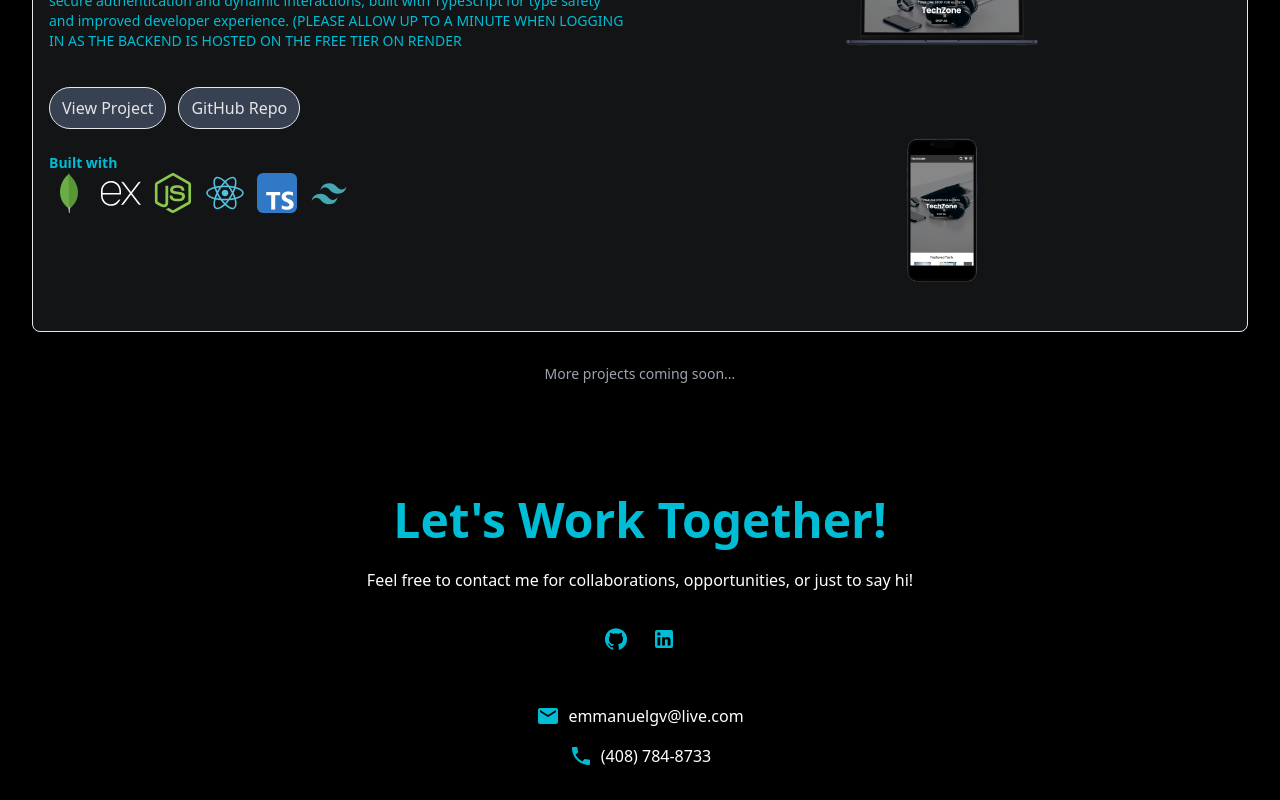
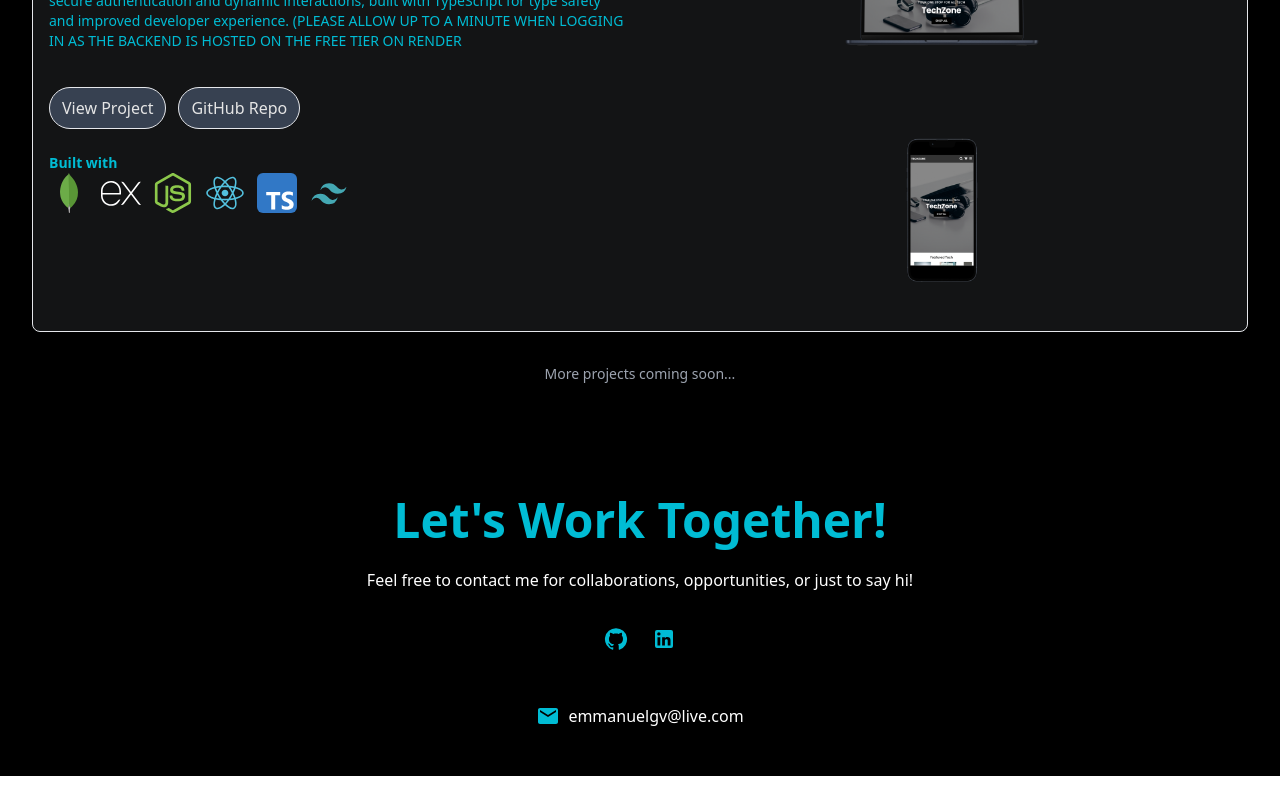
Before and after one commit to emmanuelgv408/Portfolio, a React (Vite) app: page / in a window 1280 px wide. Shown: the part 2552-3352 px from the top of the page. After the commit the page ends 3328 px from the top, so only its background shows below. Built offline with nearby package versions, Linux system fonts and the light colour scheme.

Commit message:
removed info

```diff
--- a/src/components/Contact.jsx
+++ b/src/components/Contact.jsx
@@ -53,13 +53,7 @@ function Contact() {
         </div>
         {/* Phone */}
         <div className="flex items-center gap-2">
-          <PhoneIcon />
-          <a
-            href="tel:+14087848733"
-            className="text-white hover:text-cyan transition"
-          >
-            (408) 784-8733
-          </a>
+
         </div>
       </div>
     </div>
```
